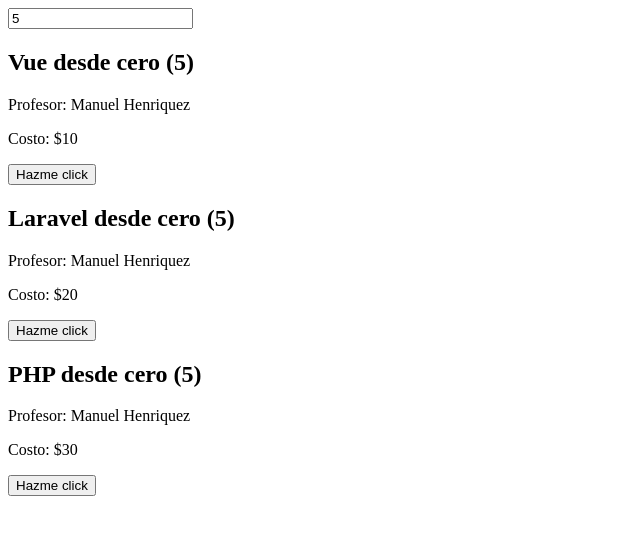
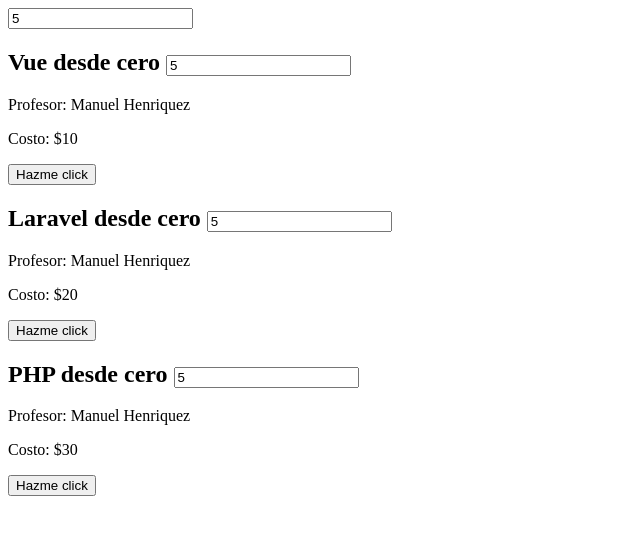
Before and after one commit to manuelhm1993/mh-vue3, a Vue app: page / in a window 1280 px wide. Shown: the top 534 px of the page, without its empty margins (0-640 px from the left). Built offline with nearby package versions, Linux system fonts and the light colour scheme.

Commit message:
Se puede definir el tipo de datos y valores por defectos igual que en props en el defineModel

```diff
--- a/src/components/DetailCourse.vue
+++ b/src/components/DetailCourse.vue
@@ -5,14 +5,21 @@
     });
 
     // Recibir el enlace de v-model del componente padre (activa el enlace bidireccional)
-    const cont = defineModel();
+    const cont = defineModel({
+        type: Number,
+        default: 0
+    });
 
     // Una vez recibido como modelo el objeto cont, se puede modificar directamente en el componente hijo
     const buttonClick = (e) => cont.value--;
 </script>
 
 <template>
-    <h2>{{ course.title }} ({{ cont }})</h2>
+    <h2>
+        {{ course.title }}
+        <input type="text" v-model.number="cont">
+    </h2>
+
     <p>Profesor: {{ course.teacher }}</p>
     <p>Costo: ${{ course.price }}</p>
 
```
